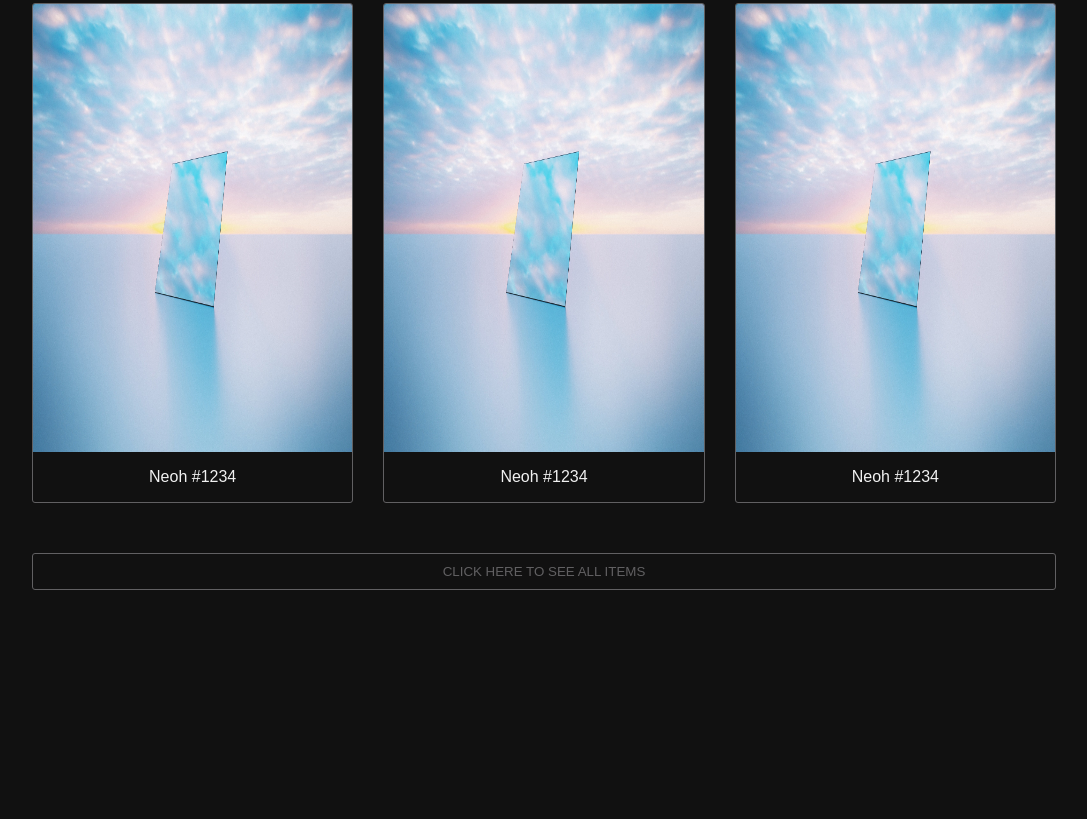
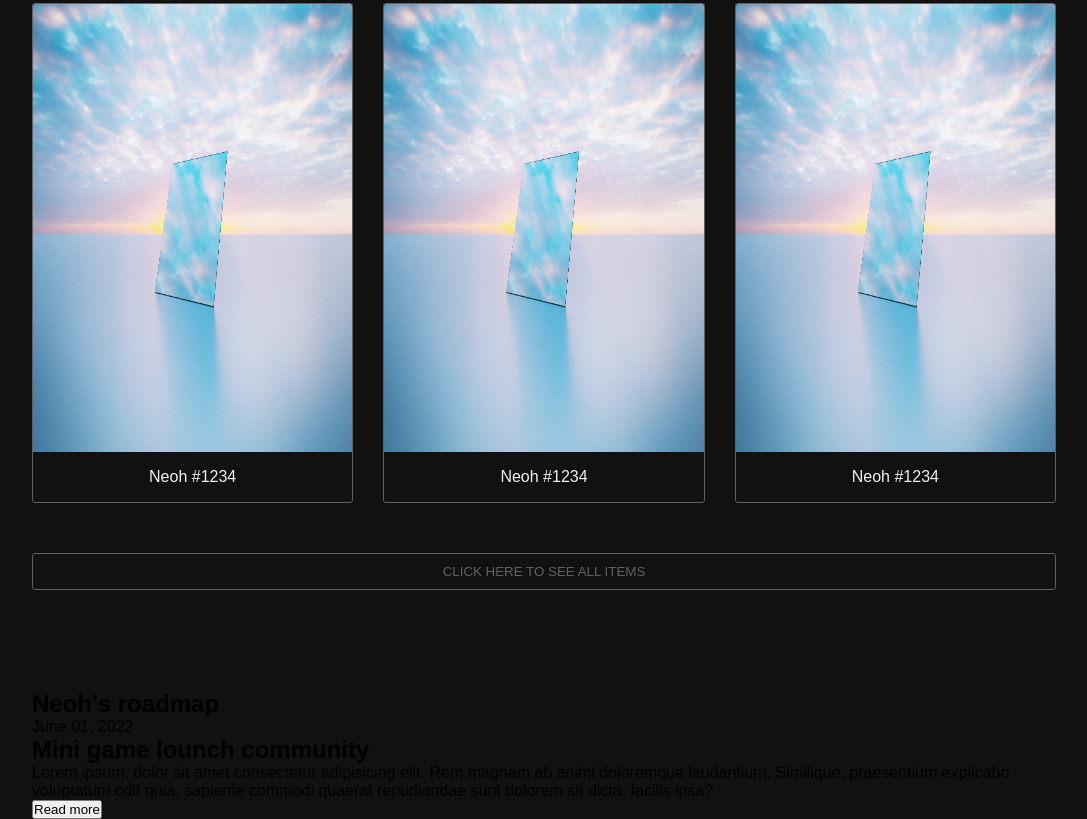
Before and after one commit to houdja/neoh, a plain HTML site: page index.html in a window 1280 px wide. Shown: the part 3586-4405 px from the top of the page, without its empty margins (96-1183 px from the left). Before the commit the page ends 4276 px from the top, so only its background shows below. Drawn offline with Linux system fonts and the light colour scheme.

Commit message:
structure section roadmap

```diff
--- a/index.html
+++ b/index.html
@@ -130,6 +130,26 @@
             <button class="all-drop">Click here to see all items</button>
         </div>
     </section>
+
+    <section class="roadmap">
+        <div class="container">
+            <h1>Neoh's roadmap</h1>
+            <div class="roadmap-card">
+                <div class="roadmap-imgs">
+                    <div class="img1"></div>
+                    <div class="img2"></div>
+                    <div class="img3"></div>
+                </div>
+                <div class="roadmap-text">
+                    <div class="date">June 01, 2022</div>
+                    <h2>Mini game lounch community</h2>
+                    <p>Lorem ipsum, dolor sit amet consectetur adipisicing elit. Rem magnam ab animi doloremque laudantium. Similique, praesentium explicabo voluptatum odit quia, sapiente commodi quaerat repudiandae sunt dolorem sit dicta, facilis ipsa?</p>
+                    <button>Read more</button>
+                </div>
+            </div>
+            <div class="timeline"></div>
+        </div>
+    </section>
     <script src="app.js"></script>
 </body>
 </html>
```
